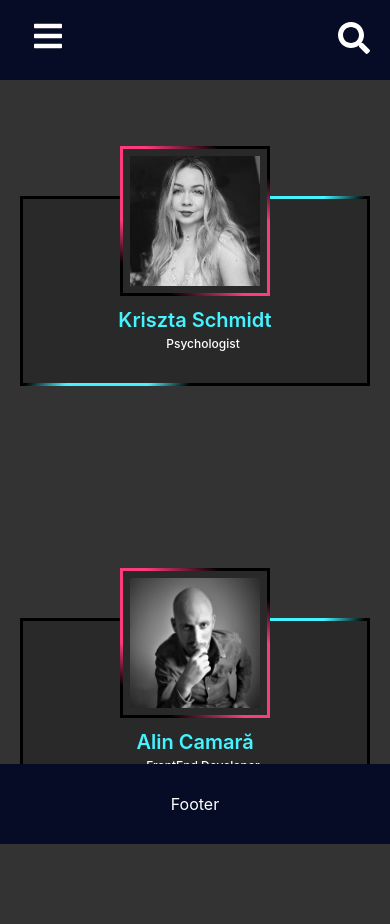
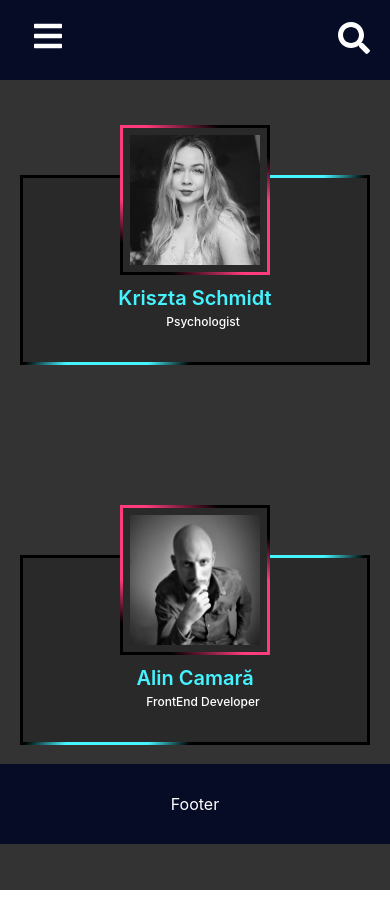
Before and after one commit to alincamara/choco-chef, a React app: page /about in a window 390 px wide. After the commit the page ends 890 px from the top, so only its background shows below. Built offline with nearby package versions, Linux system fonts and the light colour scheme.

Commit message:
small fixes

```diff
--- a/src/containers/Navbar/index.css
+++ b/src/containers/Navbar/index.css
@@ -24,13 +24,13 @@
   top: 0;
   left: -100%;
   transition: 850ms;
-  z-index: 1;
+  z-index: 10;
 }
 
 .nav-menu.active {
   left: 0;
   transition: 350ms;
-  z-index: 1;
+  z-index: 10;
 }
 
 .nav-text {
--- a/src/containers/screens/AboutUs/ContactCard/index.css
+++ b/src/containers/screens/AboutUs/ContactCard/index.css
@@ -59,7 +59,7 @@
   height: 150px;
   background: #000;
   transition: 0.5s;
-  z-index: 10;
+  z-index: 1;
   overflow: hidden;
 }
 
--- a/src/containers/screens/AboutUs/index.css
+++ b/src/containers/screens/AboutUs/index.css
@@ -2,12 +2,14 @@
   display: flex;
   align-items: center;
   justify-content: space-around;
-  height: 100vh;
+  height: 90vh;
   background-color: #333;
+  overflow: auto;
 }
 
 @media all and (max-width: 780px) {
   .about {
     flex-direction: column;
+    padding-bottom: 50px;
   }
 }
```
